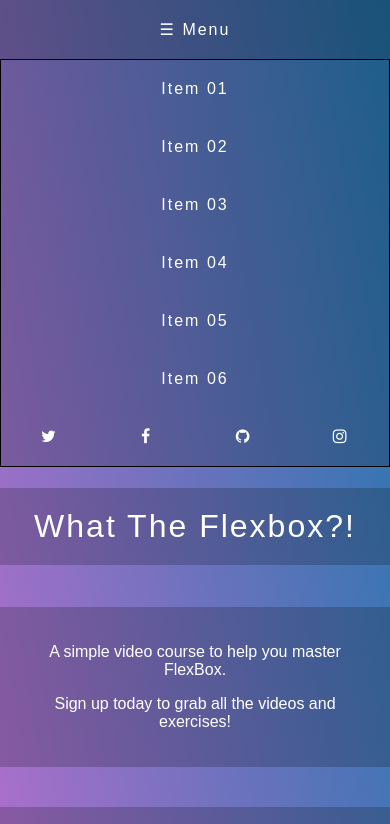
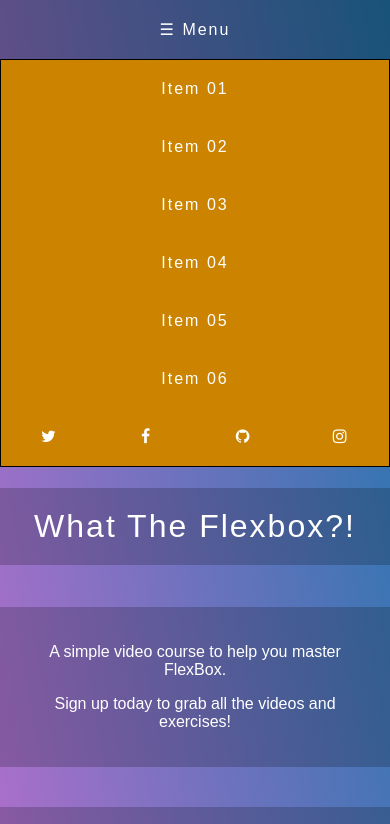
Before and after one commit to jessgrinberg/flexbox, a plain HTML site: page mobile-reordering/index.html in a window 390 px wide. Both pictures are taken after a click on the link "☰ Menu". Shown: the top 824 px of the page. Drawn offline with nearby package versions, Linux system fonts and the light colour scheme.

Commit message:
cleaned code

```diff
--- a/mobile-reordering/style.css
+++ b/mobile-reordering/style.css
@@ -115,12 +115,13 @@
 
   .flex-nav ul {
     display: none;
-     max-height:0;
+
   }
 
   .flex-nav ul.open {
     display: flex;
-    max-height:500px;
+    background-color: orange;
+    transition: background .5s;
   }
 
   .top {
```
